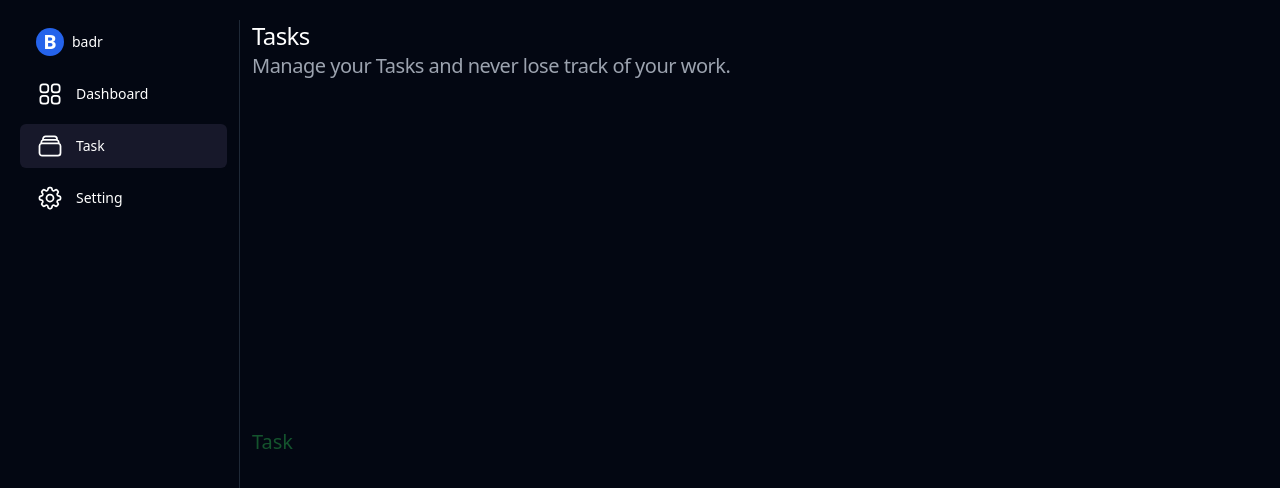
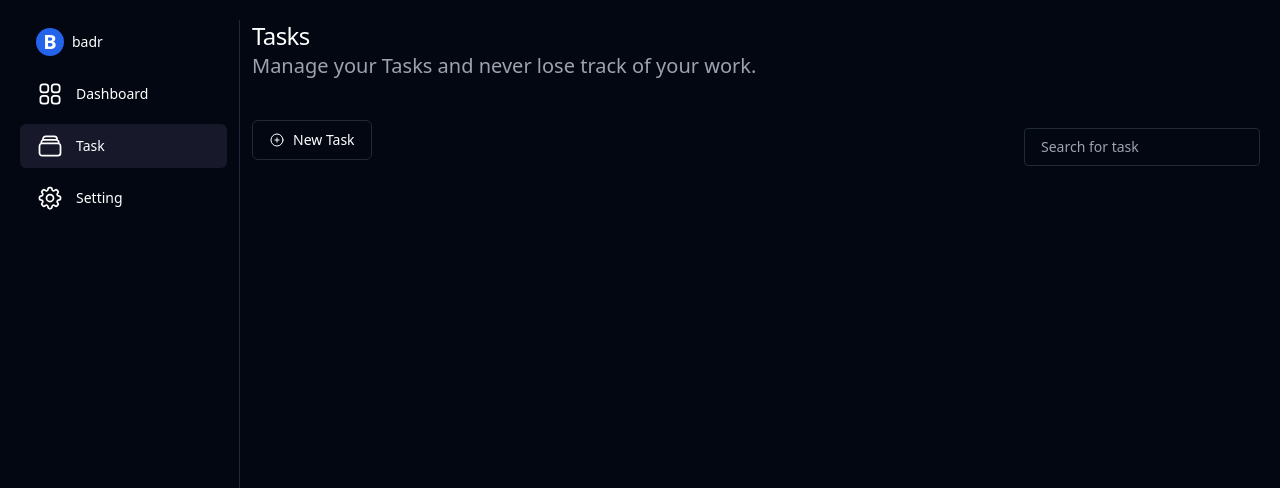
Before and after one commit to elghanbibadr/makerkit1, a React (Vite) app: page /dashboard/tasks in a window 1280 px wide. Shown: the top 488 px of the page. Built offline with nearby package versions, Linux system fonts and the light colour scheme.

Commit message:
fix dasbhoard layout grid issue

```diff
--- a/src/componenet/Dashbaord/DashboardNav.jsx
+++ b/src/componenet/Dashbaord/DashboardNav.jsx
@@ -21,7 +21,7 @@ const DashboardNav = () => {
 
   return (
     <div>
-      <div className="flex block  mb-10   justify-between ">
+      <div className="flex   mb-10   justify-between md:h-fit">
         <div className="flex items-center">
           <img
             onClick={() => setIsMenuOpen((prv) => !prv)}
@@ -37,13 +37,13 @@ const DashboardNav = () => {
                 ? "Settings"
                 : "Dashboard"}
             </h3>
-            <h3 className="hidden lg:block text-gray-400 text-xl font-normal">
+            <h4 className="hidden lg:block text-gray-400 text-xl font-normal">
               {currentURL.includes("tasks")
                 ? "Manage your Tasks and never lose track of your work.                "
                 : currentURL.includes("settings")
                 ? "Manage your settings and preferences.                "
                 : "An overview of your organization's activity and performance across all your projects.                "}
-            </h3>
+            </h4>
           </div>
         </div>
         {!currentURL.includes("tasks") && !currentURL.includes("settings") && (
--- a/src/index.css
+++ b/src/index.css
@@ -61,7 +61,7 @@ img{
 /* INPUTS */
 
 .input{
-  @apply w-full px-4 py-2 mt-2 rounded bg-transparent text-accent1 font-medium text-sm focus:outline-none border border-accent1
+  @apply  px-4 py-2 mt-2 rounded bg-transparent text-accent1 font-medium text-sm focus:outline-none border border-accent1
 }
 
 
--- a/src/pages/Task.jsx
+++ b/src/pages/Task.jsx
@@ -1,7 +1,30 @@
-import React from "react";
-
+import Button from "../ui/Button";
 const Task = () => {
-  return <div className="text-xl text-green-900">Task</div>;
+  return (
+    <div>
+      <div className="flex justify-between self-start">
+        <Button className="button-transparent text-white rounded-md ">
+          <svg
+            xmlns="http://www.w3.org/2000/svg"
+            fill="none"
+            viewBox="0 0 24 24"
+            stroke-width="1.5"
+            stroke="currentColor"
+            aria-hidden="true"
+            class="w-4 mr-2"
+          >
+            <path
+              stroke-linecap="round"
+              stroke-linejoin="round"
+              d="M12 9v6m3-3H9m12 0a9 9 0 11-18 0 9 9 0 0118 0z"
+            ></path>
+          </svg>
+          <span>New Task</span>
+        </Button>
+        <input type="email" placeholder="Search for task" className="input" />
+      </div>
+    </div>
+  );
 };
 
 export default Task;
--- a/src/ui/DashboardLayout.jsx
+++ b/src/ui/DashboardLayout.jsx
@@ -6,7 +6,7 @@ import DashboardNav from "../componenet/Dashbaord/DashboardNav";
 
 const DashboardLayout = () => {
   return (
-    <div className="lg:grid lg:grid-cols-[220px_1fr] lg:gap-x-3   h-[93vh]">
+    <div className="lg:grid lg:grid-rows-[auto_1fr] lg:grid-cols-[220px_1fr] lg:gap-x-3   h-[93vh]">
       <DashboardNav />
 
       <div className="row-start-2 col-start-2">
```
